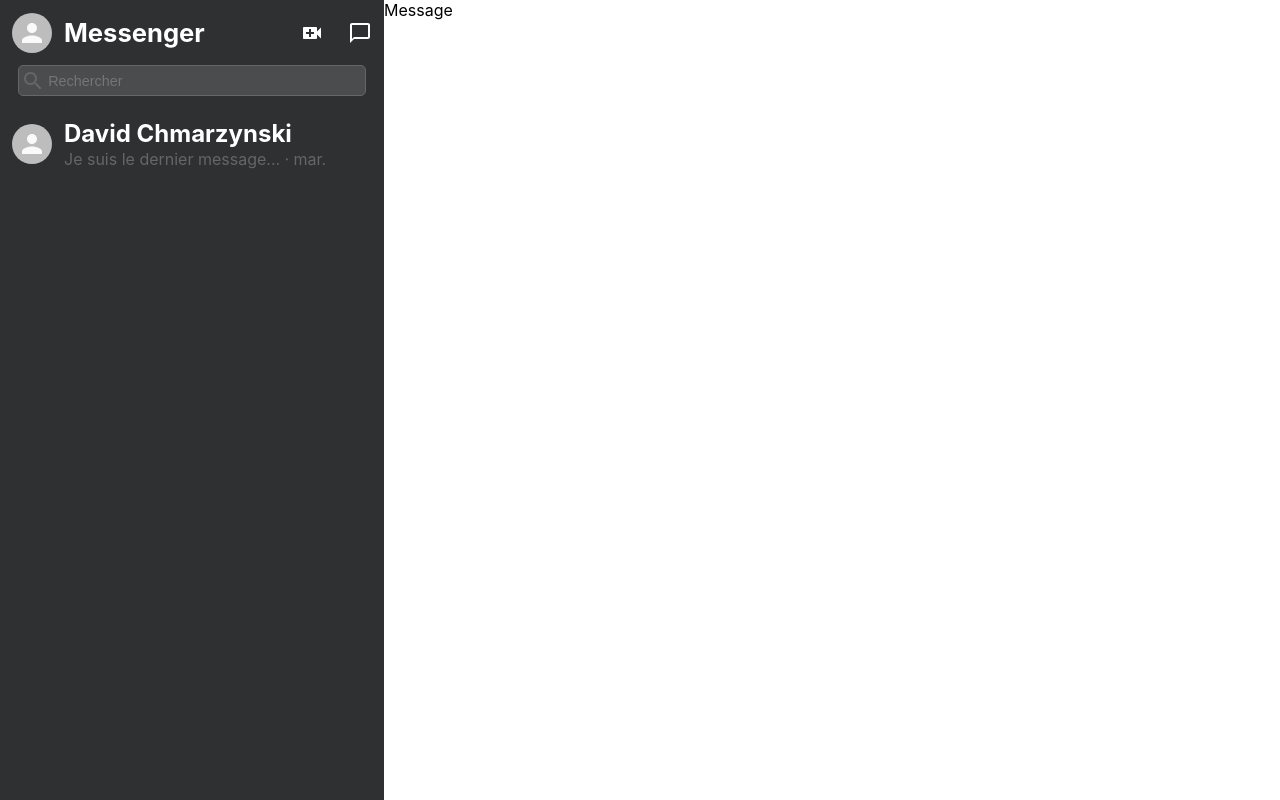
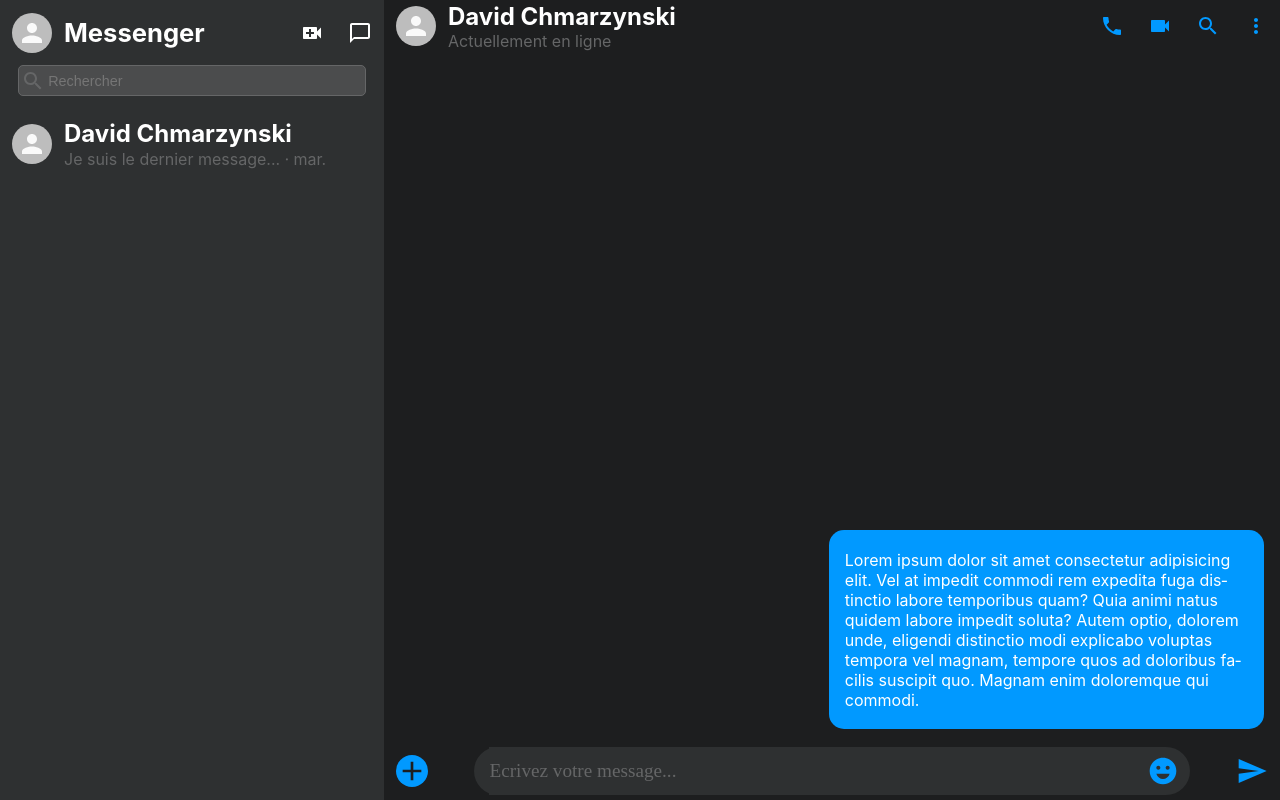
Before and after one commit to david-chmarzynski/messenger-mern, a React app in the folder client/: page / in a window 1280 px wide. Built offline with nearby package versions, Linux system fonts and the light colour scheme.

Commit message:
Message Side

```diff
--- a/client/src/App/App.css
+++ b/client/src/App/App.css
@@ -1,7 +1,6 @@
 #App {
-  display: flex;;
+  display: flex;
   flex-direction: row;
-  flex-wrap: nowrap;
-  width: 100vw;
+  width: 100%;
   height: 100vh;
 }
--- a/client/src/Contact/Contact.Styled.js
+++ b/client/src/Contact/Contact.Styled.js
@@ -31,12 +31,6 @@
 `;
 
 export const StyledSearchBar = styled.div`
-  /* width: 90%;
-  margin: 0 auto;
-  background-color: #4b4c4d;
-  border: 1px solid #656667;
-  border-radius: 5px;
-  padding: .2rem 0; */
   width: 90%;
   margin: 0 auto;
   background-color: #4b4c4d;
@@ -54,10 +48,6 @@
 
     :focus {
       outline: none;
-    }
-
-    :hover {
-
     }
   }
 
@@ -79,6 +69,7 @@
 
   :hover {
     background-color: #65666777;
+    cursor: pointer;
   }
 
   #contact-person-name {
@@ -97,6 +88,4 @@
       color: #656667;
     }
   }
-
-
 `;
--- a/client/src/Message/Message.Styled.js
+++ b/client/src/Message/Message.Styled.js
@@ -0,0 +1,149 @@
+import styled from 'styled-components';
+
+export const StyledMessage = styled.div`
+  background-color: #1d1e1f;
+  display: flex;
+  flex-direction: column;
+  justify-content: space-between;
+  width: 70%;
+  height: 100vh;
+`;
+
+export const StyledMessageHeader = styled.div`
+  width: 100%;
+  height: 6.5%;
+  display: flex;
+  flex-direction: row;
+  flex-wrap: nowrap;
+
+  #message-header-left {
+    display: flex;
+    flex-direction: row;
+    height: 100%;
+    width: 50%;
+  }
+
+  #message-header-right {
+    display: flex;
+    flex-direction: row;
+    justify-content: flex-end;
+    height: 100%;
+    width: 50%;
+
+    svg {
+      color: #0199ff;
+    }
+  }
+
+  #message-information {
+    display:flex;
+    flex-direction: column;
+    justify-content: center;
+  }
+
+  h2 {
+    color: white;
+    margin-block-start: 0;
+    margin-block-end: 0;
+  }
+
+  p {
+    color: #656667;
+    margin-block-start: 0;
+    margin-block-end: 0;
+  }
+
+`;
+
+
+export const StyledMessageFooter = styled.div`
+  width: 100%;
+  height: 6.5%;
+  display: flex;
+  flex-direction: row;
+  justify-content: space-between;
+  align-items: center;
+  padding-bottom: .2rem;
+
+  svg {
+    color: #0199ff;
+    font-size: 32px;
+  }
+
+  button:nth-child(1) {
+    svg {
+      background-color: #0199ff;
+      border-radius: 50%;
+      color: #1d1e1f;
+    }
+  }
+
+  #message-footer-input {
+    width: 80%;
+    display: flex;
+    flex-direction: row;
+    justify-content: center;
+    flex-wrap: nowrap;
+    position: relative;
+    border-radius: 30px;
+    background-color: #2e3031;
+
+    textarea {
+      width: 90%;
+      border: none;
+      color: #656667;
+      font-size: 1.2rem;
+      overflow: auto;
+      background-color: #2e3031;
+      padding: .8rem 0;
+      font-family: "ubuntu";
+      resize: none;
+      padding-right: 1rem;
+      ::-webkit-scrollbar {
+        display: none;
+      }
+
+      :focus {
+        outline: none;
+      }
+
+      ::placeholder {
+        color: #656667;
+        font-size: 1.2rem;
+      }
+    }
+
+    svg {
+      position: absolute;
+      background-color: #2e3031;
+      color: #0199ff;
+    }
+  }
+`;
+
+export const StyledMessageSection = styled.div`
+  height: 87%;
+  display: flex;
+  flex-direction: column;
+  justify-content: flex-end;
+`;
+
+export const StyledPersonalMessage = styled.div`
+  max-width: 45%;
+  max-height: 100%;
+  background-color: #0199ff;
+  margin-left: auto;
+  margin-right: 1rem;
+  margin: 1rem 1rem 1rem auto;
+  padding: .2rem 1rem;
+  border-radius: 15px;
+
+  p {
+    max-width: 100%;
+    -webkit-hyphens: auto;
+    -moz-hyphens: auto;
+    -ms-hyphens: auto;
+    hyphens: auto;
+    color: white;
+  }
+`;
--- a/client/src/Message/Message.js
+++ b/client/src/Message/Message.js
@@ -1,11 +1,65 @@
 import React from 'react';
-import StyledMessage from './Message.Styled';
+import { StyledMessage, StyledMessageHeader, StyledMessageFooter, StyledPersonalMessage, StyledMessageSection } from './Message.Styled';
+
+// Import == Material UI Icons
+import PhoneIcon from '@material-ui/icons/Phone';
+import VideocamIcon from '@material-ui/icons/Videocam';
+import SearchIcon from '@material-ui/icons/Search';
+import MoreVertIcon from '@material-ui/icons/MoreVert';
+import AddIcon from '@material-ui/icons/Add';
+import EmojiEmotionsIcon from '@material-ui/icons/EmojiEmotions';
+import SendIcon from '@material-ui/icons/Send';
+import { Avatar, IconButton } from '@material-ui/core';
 
 const Message = () => {
   return (
-    <div id="message">
-      Message
-    </div>
+      <StyledMessage>
+        <StyledMessageHeader>
+        <div id="message-header-left">
+          <IconButton>
+            <Avatar />
+          </IconButton>
+          <div id="message-information">
+            <h2>David Chmarzynski</h2>
+            <p>Actuellement en ligne</p>
+          </div>
+        </div>
+        <div id="message-header-right">
+          <IconButton>
+            <PhoneIcon />
+          </IconButton>
+          <IconButton>
+            <VideocamIcon />
+          </IconButton>
+          <IconButton>
+            <SearchIcon />
+          </IconButton>
+          <IconButton>
+            <MoreVertIcon />
+          </IconButton>
+        </div>
+        </StyledMessageHeader>
+        <StyledMessageSection>
+          <StyledPersonalMessage>
+            <p>Lorem ipsum dolor sit amet consectetur adipisicing elit. Vel at impedit commodi rem expedita fuga distinctio labore temporibus quam? Quia animi natus quidem labore impedit soluta? Autem optio, dolorem unde, eligendi distinctio modi explicabo voluptas tempora vel magnam, tempore quos ad doloribus facilis suscipit quo. Magnam enim doloremque qui commodi.</p>
+          </StyledPersonalMessage>
+        </StyledMessageSection>
+        <StyledMessageFooter>
+          <IconButton>
+            <AddIcon />
+          </IconButton>
+          <div id="message-footer-input">
+            {/* <input type="text" name="" id="" rows="5" placeholder="Ecrivez un message..." /> */}
+            <textarea name="" id="" cols="20" rows="1" wrap="hard" placeholder="Ecrivez votre message..."></textarea>
+            <IconButton>
+              <EmojiEmotionsIcon />
+            </IconButton>
+          </div>
+          <IconButton>
+            <SendIcon />
+          </IconButton>
+        </StyledMessageFooter>
+      </StyledMessage>
   );
 };
 
```
